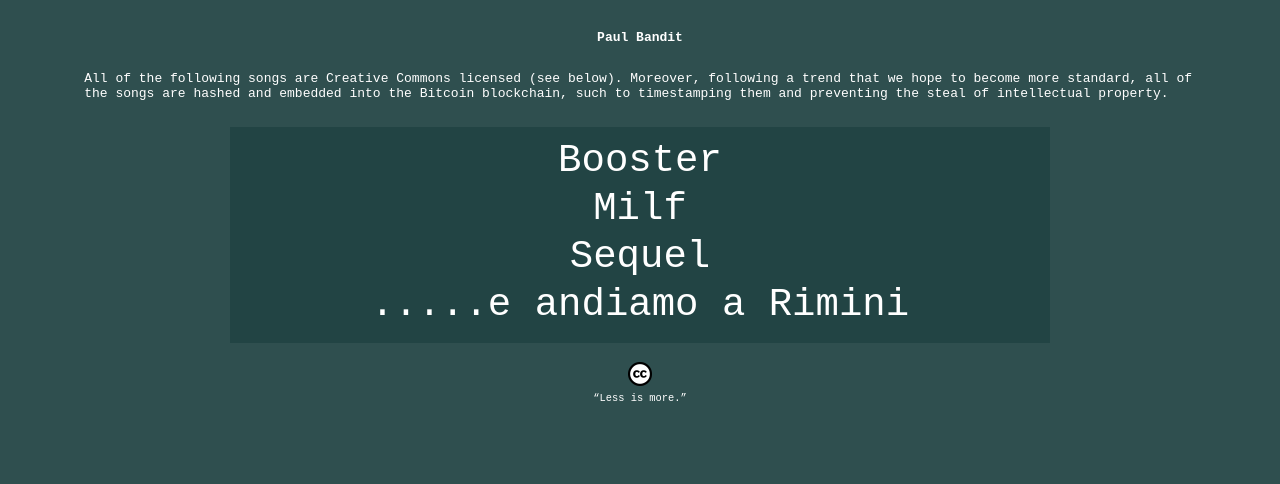
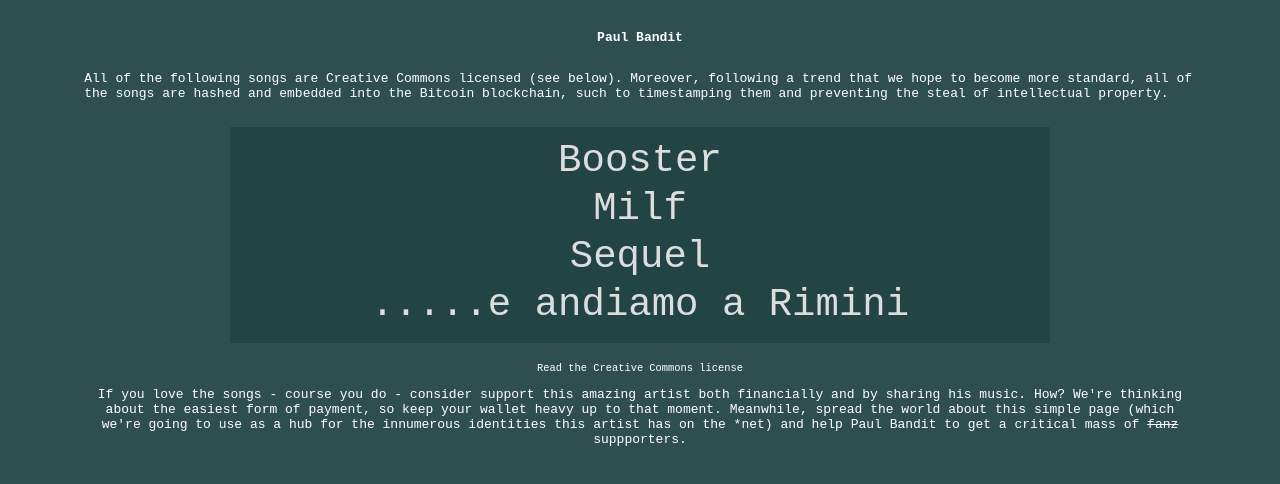
Before and after one commit to giuscri/paulband.it, a plain HTML site: page index.html in a window 1280 px wide. Drawn offline with Linux system fonts and the light colour scheme.

Commit message:
More textual material

```diff
--- a/index.html
+++ b/index.html
@@ -46,6 +46,10 @@
   }
   div.song a {
     text-decoration: none;
+    color: #DDD;
+  }
+  div.song[playing="true"] a {
+    font-style: bold;
     color: #FFF;
   }
   div.song > div.progressbar {
@@ -60,7 +64,7 @@
   div.footer span.bitcoinaddress {
     display: block;
   }
-  @media screen and (max-width: 300px) {
+  @media screen and (max-width: 400px) {
     div.footer span.bitcoinaddress {
       font-size: 0.5em;
     }
@@ -69,7 +73,7 @@
     text-decoration: none;
     color: #FFF;
   }
-  div.footer span.humanreadablesignature {
+  div.footer div.licenseinfo {
     font-size: 0.8em;
   }
   </style>
@@ -119,11 +123,17 @@
       -->
       <div class="licenseinfo">
         <a href="http://creativecommons.org/licenses/by-nc/4.0/legalcode">
-          <img src="static/creativecommonslogo.png" alt="Read the Creative Commons license" height="24px"></img>
+          <span>Read the Creative Commons license</span>
         </a>
       </div>
-      <div class="noiseforhackers">
-        <span class="humanreadablesignature"><q>Less is more.</q></span>
+      <div class="supportinfo">
+        <p>
+          If you love the songs&nbsp;-&nbsp;course you do&nbsp;-&nbsp;consider support this amazing artist
+          both financially and by sharing his music. How? We're thinking about the easiest form of
+          payment, so keep your wallet heavy up to that moment. Meanwhile, spread the world about
+          this simple page (which we're going to use as a hub for the innumerous identities this artist has on the *net)
+          and help Paul Bandit to get a critical mass of <del>fanz</del> suppporters.
+        </p>
       </div>
     </div>
   </div>
```
